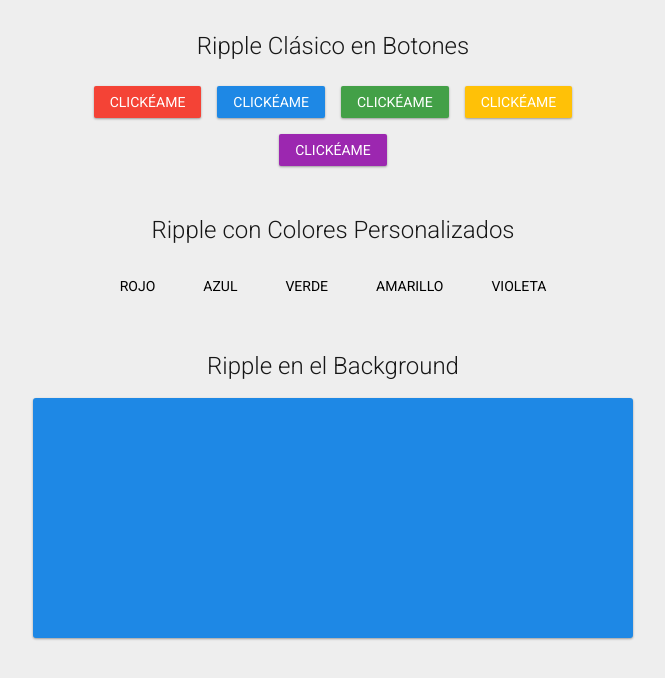
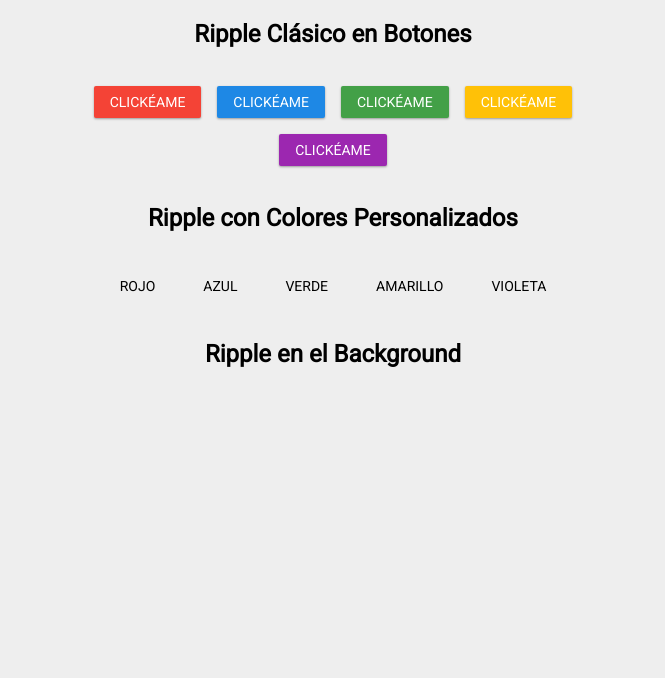
Before and after one commit to TheMrCorvy/Biblioteca-Ripple, a plain HTML site: page index.html in a window 1280 px wide. Shown: the whole page, without its empty margins (307-972 px from the left). Drawn offline with Linux system fonts and the light colour scheme.

Commit message:
Update index.css

```diff
--- a/index.css
+++ b/index.css
@@ -1,28 +1,28 @@
 @import url("https://fonts.googleapis.com/css?family=Roboto:300,400");
 
-.ripple {
-    position: absolute;
-    background: #fff;
-    border-radius: 50%;
-    width: 5px;
-    height: 5px;
-    animation: rippleEffect 2s 1;
-    opacity: 0;
+body {
+    text-align: center;
+    background: #eee;
+    font-family: 'Roboto', sans-serif;
+    width: 100%;
+    box-sizing: border-box;
+    padding: 16px;
+    display: flex;
+    flex-direction: column;
+    align-items: center;
+    margin: 0;
+    padding: 0;
 }
 
-@keyframes rippleEffect {
-    0% {
-        transform: scale(1);
-        opacity: 0.4;
-    }
-
-    100% {
-        transform: scale(100);
-        opacity: 0;
-    }
+body .stage {
+    margin: 10px 0px;
+    display: flex;
+    flex-wrap: wrap;
+    justify-content: center;
+    width: 100%;
+    max-width: 600px;
 }
 
-/* .demo-button, */
 .red-button,
 .orange-button,
 .blue-button,
@@ -45,18 +45,6 @@
     transition: 0.2s;
 }
 
-.RippleDiv{
-    height: 30vh;
-    width: 100%;
-    border-radius: 3px;
-    position: relative;
-    overflow: hidden;
-    outline: none;
-    background: #1E88E5;
-    box-shadow: 0 1px 3px rgba(0, 0, 0, 0.12), 0 1px 2px rgba(0, 0, 0, 0.24);
-}
-
-/* .demo-button:hover, */
 .red-button:hover,
 .orange-button:hover,
 .blue-button:hover,
@@ -113,58 +101,24 @@
     box-shadow: none;
 }
 
-body {
-    text-align: center;
-    background: #eee;
-    font-family: 'Roboto', sans-serif;
-    width: 100%;
-    box-sizing: border-box;
-    padding: 16px;
-    display: flex;
-    flex-direction: column;
-    align-items: center;
-    margin: 0;
-    padding: 0;
+.ripple {
+    position: absolute;
+    background: #fff;
+    border-radius: 50%;
+    width: 5px;
+    height: 5px;
+    animation: rippleEffect 2s 1;
+    opacity: 0;
 }
 
-/* body h1, */
-body h2
-/* body h3,
-body p */{
-    opacity: 0.9;
-    margin: 8px 0px;
+@keyframes rippleEffect {
+    0% {
+        transform: scale(1);
+        opacity: 0.4;
+    }
+
+    100% {
+        transform: scale(100);
+        opacity: 0;
+    }
 }
-
-/* body h1 {
-    font-weight: 300;
-} */
-
-body h2 {
-    font-weight: 300;
-    margin-top: 32px;
-}
-
-/* body .op-70 {
-    opacity: 0.7;
-} */
-
-/* body a {
-    text-decoration: none;
-    color: inherit;
-    border-bottom: 1px solid #1E88E5;
-    transition: 0.2s;
-} */
-
-/* body a:hover {
-    opacity: 0.75;
-    border-bottom-color: #4ca0ea;
-} */
-
-body .stage {
-    margin: 10px 0px;
-    display: flex;
-    flex-wrap: wrap;
-    justify-content: center;
-    width: 100%;
-    max-width: 600px;
-}
```
